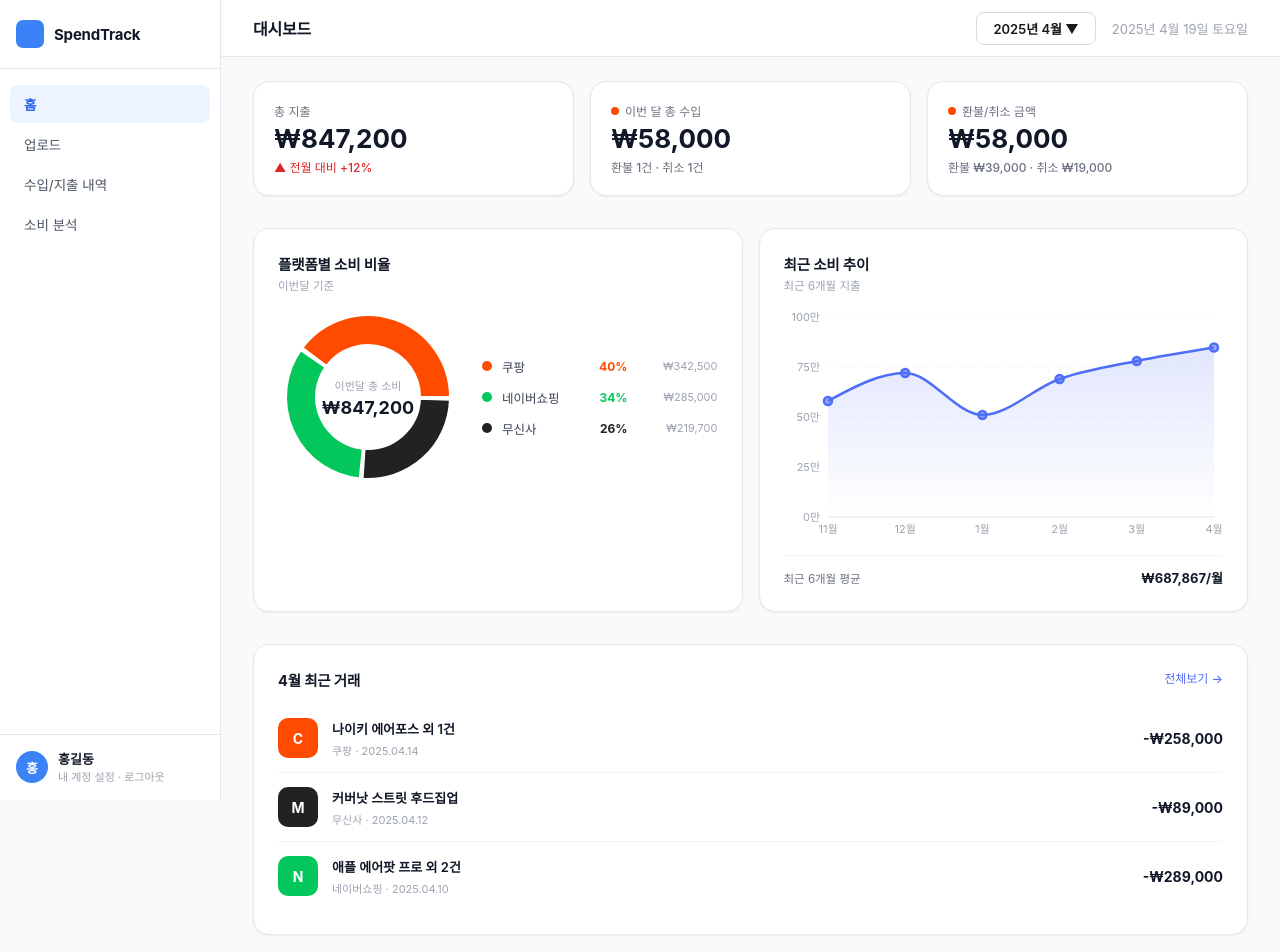
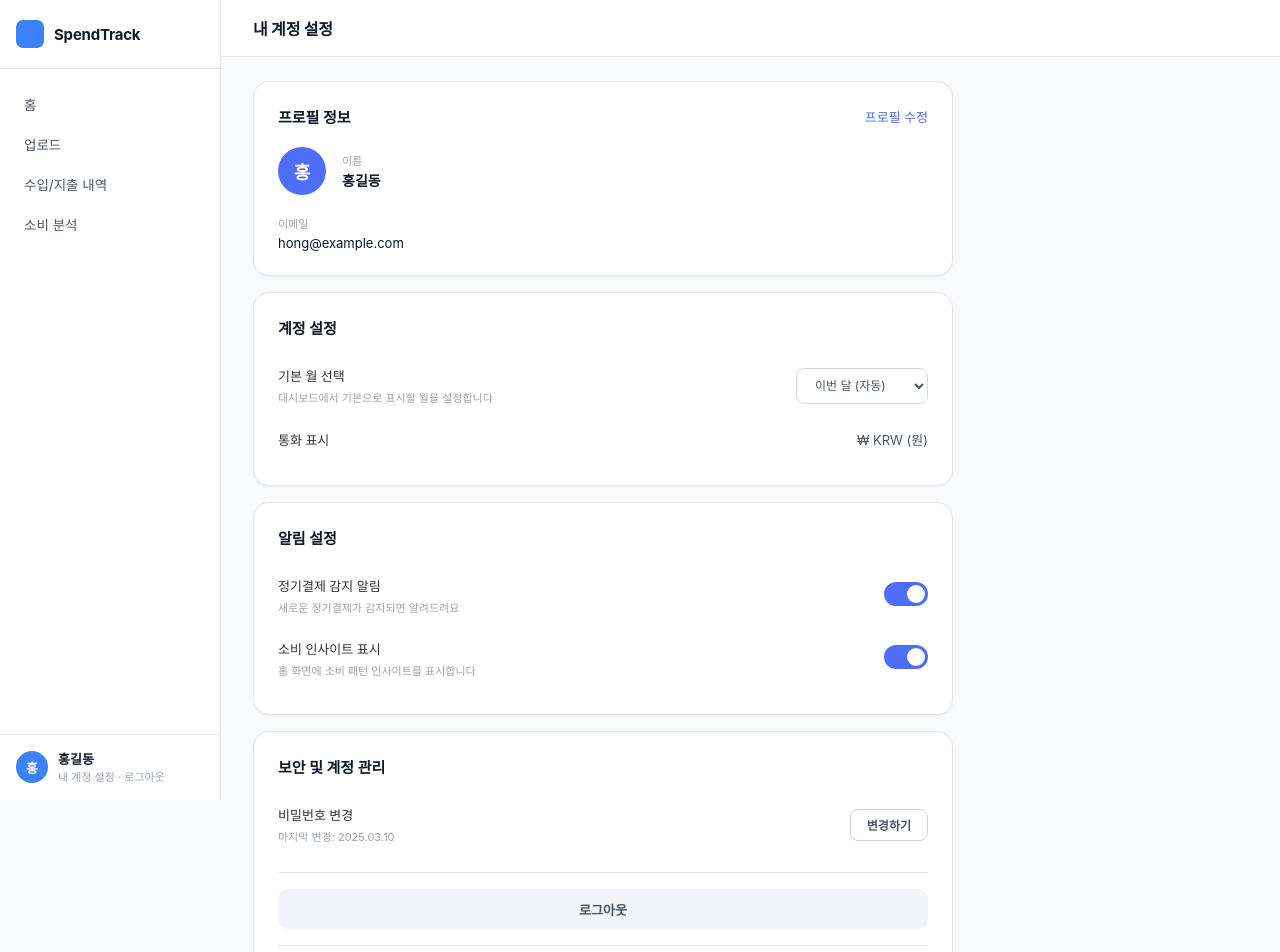
Before and after one commit to Song991123/spendtrack, a React (Vite) app: page /settings in a window 1280 px wide. Before the commit this address led to /. Shown: the top 952 px of the page. Built offline with nearby package versions, Linux system fonts and the light colour scheme.

Commit message:
feat: add settings page

```diff
--- a/src/App.tsx
+++ b/src/App.tsx
@@ -8,6 +8,7 @@ import { OcrUploadPage } from "./pages/OcrUploadPage";
 import { OcrEditPage } from "./pages/OcrEditPage";
 import { TransactionsPage } from "./pages/TransactionsPage";
 import { AnalysisPage } from "./pages/AnalysisPage";
+import { SettingsPage } from "./pages/SettingsPage";
 
 function App() {
   return (
@@ -22,6 +23,7 @@ function App() {
         <Route path="/ocr-edit" element={<OcrEditPage />} />
         <Route path="/transactions" element={<TransactionsPage />} />
         <Route path="/analysis" element={<AnalysisPage />} />
+        <Route path="/settings" element={<SettingsPage />} />
         <Route path="*" element={<Navigate to="/" replace />} />
       </Routes>
     </BrowserRouter>
--- a/src/components/layout/AppShell.tsx
+++ b/src/components/layout/AppShell.tsx
@@ -5,7 +5,12 @@ import { Sidebar } from "./Sidebar";
 import { TopHeader } from "./TopHeader";
 import { media } from "../../tokens/breakpoints";
 
-export type NavKey = "home" | "upload" | "transactions" | "analysis";
+export type NavKey =
+  | "home"
+  | "upload"
+  | "transactions"
+  | "analysis"
+  | "settings";
 
 interface AppShellProps {
   activeNav: NavKey;
@@ -131,6 +136,12 @@ export const AppShell = ({
           >
             분석
           </MobileNavItem>
+          <MobileNavItem
+            $active={activeNav === "settings"}
+            onClick={() => navigate("/settings")}
+          >
+            설정
+          </MobileNavItem>
           <MobileNavDivider />
           <MobileNavItem type="button" onClick={() => navigate("/login")}>
             로그아웃
--- a/src/components/layout/Sidebar.tsx
+++ b/src/components/layout/Sidebar.tsx
@@ -8,7 +8,11 @@ interface SidebarProps {
   user: { name: string; initial: string };
 }
 
-const NAV_ITEMS: { key: NavKey; label: string; path: string }[] = [
+const NAV_ITEMS: Array<{
+  key: Exclude<NavKey, "settings">;
+  label: string;
+  path: string;
+}> = [
   { key: "home", label: "홈", path: "/" },
   { key: "upload", label: "업로드", path: "/upload" },
   { key: "transactions", label: "수입/지출 내역", path: "/transactions" },
@@ -126,7 +130,7 @@ const UserMeta = styled.div`
   }
 `;
 
-const LogoutLink = styled.button`
+const SubLink = styled.button`
   background: none;
   border: none;
   padding: 0;
@@ -171,10 +175,13 @@ export const Sidebar = ({ activeNav, user }: SidebarProps) => {
         <UserMeta>
           <span className="name">{user.name}</span>
           <span className="sub">
-            내 계정 설정 ·{" "}
-            <LogoutLink type="button" onClick={handleLogout}>
+            <SubLink type="button" onClick={() => navigate("/settings")}>
+              내 계정 설정
+            </SubLink>
+            {" · "}
+            <SubLink type="button" onClick={handleLogout}>
               로그아웃
-            </LogoutLink>
+            </SubLink>
           </span>
         </UserMeta>
       </Footer>
--- /dev/null
+++ b/src/pages/SettingsPage.tsx
@@ -0,0 +1,390 @@
+import { useState } from "react";
+import { useNavigate } from "react-router-dom";
+import styled from "styled-components";
+import { AppShell } from "../components/layout/AppShell";
+import { Card } from "../components/primitives/Card";
+import { media } from "../tokens/breakpoints";
+
+const ContentWrapper = styled.div`
+  max-width: 700px;
+  width: 100%;
+  display: flex;
+  flex-direction: column;
+  gap: 16px;
+
+  ${media.mobile} {
+    max-width: 100%;
+  }
+`;
+
+const SectionHeader = styled.div`
+  display: flex;
+  justify-content: space-between;
+  align-items: center;
+  margin-bottom: 20px;
+  gap: 12px;
+`;
+
+const SectionTitle = styled.h2`
+  margin: 0;
+  font-size: 15px;
+  font-weight: 700;
+  color: #111827;
+`;
+
+const EditLink = styled.button`
+  font-size: 13px;
+  font-weight: 500;
+  color: #4f6ef7;
+  cursor: pointer;
+  background: none;
+  border: none;
+  padding: 0;
+  font-family: inherit;
+`;
+
+const ProfileRow = styled.div`
+  display: flex;
+  align-items: center;
+  gap: 16px;
+
+  ${media.mobile} {
+    flex-direction: column;
+    align-items: flex-start;
+  }
+`;
+
+const Avatar = styled.div`
+  width: 48px;
+  height: 48px;
+  border-radius: 24px;
+  background: #4f6ef7;
+  color: #ffffff;
+  font-size: 18px;
+  font-weight: 700;
+  display: flex;
+  align-items: center;
+  justify-content: center;
+  flex-shrink: 0;
+`;
+
+const ProfileInfo = styled.div`
+  display: flex;
+  flex-direction: column;
+  gap: 2px;
+`;
+
+const FieldRow = styled.div`
+  display: flex;
+  flex-direction: column;
+  gap: 4px;
+`;
+
+const InfoLabel = styled.span`
+  font-size: 11px;
+  color: #9ca3af;
+  font-weight: 400;
+`;
+
+const NameValue = styled.span`
+  font-size: 14px;
+  color: #111827;
+  font-weight: 600;
+`;
+
+const InfoValue = styled.span`
+  font-size: 13px;
+  color: #111827;
+  font-weight: 400;
+`;
+
+const SettingRow = styled.div`
+  display: flex;
+  justify-content: space-between;
+  align-items: center;
+  padding: 12px 0;
+  gap: 16px;
+
+  ${media.mobile} {
+    flex-direction: column;
+    align-items: flex-start;
+    gap: 12px;
+  }
+`;
+
+const SettingLeft = styled.div`
+  display: flex;
+  flex-direction: column;
+  gap: 4px;
+`;
+
+const SettingLabel = styled.span`
+  font-size: 13px;
+  font-weight: 500;
+  color: #333333;
+`;
+
+const SettingDesc = styled.span`
+  font-size: 11px;
+  color: #9ca3af;
+`;
+
+const SettingRight = styled.div`
+  flex-shrink: 0;
+
+  ${media.mobile} {
+    align-self: flex-start;
+  }
+`;
+
+const SettingValue = styled.span`
+  font-size: 13px;
+  color: #4b5563;
+`;
+
+const SelectBox = styled.select`
+  height: 36px;
+  padding: 0 14px;
+  border: 1px solid #d9d9d9;
+  border-radius: 8px;
+  font-size: 12px;
+  color: #4b5563;
+  background: #ffffff;
+  cursor: pointer;
+  min-width: 132px;
+  font-family: inherit;
+`;
+
+const ToggleTrack = styled.button<{ $checked: boolean }>`
+  width: 44px;
+  height: 24px;
+  border-radius: 12px;
+  cursor: pointer;
+  background: ${({ $checked }) => ($checked ? "#4F6EF7" : "#D1D5DB")};
+  position: relative;
+  transition: background 0.2s ease;
+  border: none;
+  padding: 0;
+`;
+
+const ToggleThumb = styled.span<{ $checked: boolean }>`
+  width: 18px;
+  height: 18px;
+  border-radius: 9px;
+  background: #ffffff;
+  position: absolute;
+  top: 3px;
+  left: ${({ $checked }) => ($checked ? "23px" : "3px")};
+  transition: left 0.2s ease;
+`;
+
+interface ToggleProps {
+  checked: boolean;
+  onChange: () => void;
+}
+
+const Toggle = ({ checked, onChange }: ToggleProps) => (
+  <ToggleTrack type="button" $checked={checked} onClick={onChange}>
+    <ToggleThumb $checked={checked} />
+  </ToggleTrack>
+);
+
+const SecondaryBtn = styled.button`
+  height: 32px;
+  padding: 0 16px;
+  border: 1px solid #d1d5db;
+  border-radius: 8px;
+  background: #ffffff;
+  color: #4b5563;
+  font-size: 12px;
+  font-weight: 600;
+  cursor: pointer;
+  font-family: inherit;
+`;
+
+const Divider = styled.div`
+  height: 1px;
+  background: #e5e7eb;
+  margin: 16px 0;
+`;
+
+const LogoutButton = styled.button`
+  width: 100%;
+  height: 40px;
+  border-radius: 10px;
+  border: none;
+  background: #f2f4f8;
+  color: #4b5563;
+  font-size: 13px;
+  font-weight: 600;
+  cursor: pointer;
+  font-family: inherit;
+`;
+
+const DangerRow = styled.div`
+  display: flex;
+  justify-content: space-between;
+  align-items: center;
+  gap: 16px;
+
+  ${media.mobile} {
+    flex-direction: column;
+    align-items: flex-start;
+  }
+`;
+
+const DangerLeft = styled.div`
+  display: flex;
+  flex-direction: column;
+  gap: 4px;
+`;
+
+const DangerLabel = styled.span`
+  font-size: 13px;
+  font-weight: 500;
+  color: #e54d4d;
+`;
+
+const DangerLink = styled.button`
+  font-size: 12px;
+  font-weight: 500;
+  color: #e54d4d;
+  cursor: pointer;
+  background: none;
+  border: none;
+  padding: 0;
+  font-family: inherit;
+`;
+
+export const SettingsPage = () => {
+  const navigate = useNavigate();
+  const [defaultMonth, setDefaultMonth] = useState("auto");
+  const [recurringAlert, setRecurringAlert] = useState(true);
+  const [insightEnabled, setInsightEnabled] = useState(true);
+
+  return (
+    <AppShell activeNav="settings" title="내 계정 설정">
+      <ContentWrapper>
+        <Card padding={24}>
+          <SectionHeader>
+            <SectionTitle>프로필 정보</SectionTitle>
+            <EditLink type="button">프로필 수정</EditLink>
+          </SectionHeader>
+
+          <ProfileRow>
+            <Avatar>홍</Avatar>
+            <ProfileInfo>
+              <InfoLabel>이름</InfoLabel>
+              <NameValue>홍길동</NameValue>
+            </ProfileInfo>
+          </ProfileRow>
+
+          <FieldRow style={{ marginTop: 20 }}>
+            <InfoLabel>이메일</InfoLabel>
+            <InfoValue>hong@example.com</InfoValue>
+          </FieldRow>
+        </Card>
+
+        <Card padding={24}>
+          <SectionTitle style={{ marginBottom: 16 }}>계정 설정</SectionTitle>
+
+          <SettingRow>
+            <SettingLeft>
+              <SettingLabel>기본 월 선택</SettingLabel>
+              <SettingDesc>
+                대시보드에서 기본으로 표시할 월을 설정합니다
+              </SettingDesc>
+            </SettingLeft>
+            <SettingRight>
+              <SelectBox
+                value={defaultMonth}
+                onChange={(event) => setDefaultMonth(event.target.value)}
+              >
+                <option value="auto">이번 달 (자동)</option>
+                <option value="2025-04">2025년 4월</option>
+                <option value="2025-03">2025년 3월</option>
+              </SelectBox>
+            </SettingRight>
+          </SettingRow>
+
+          <SettingRow>
+            <SettingLeft>
+              <SettingLabel>통화 표시</SettingLabel>
+            </SettingLeft>
+            <SettingRight>
+              <SettingValue>₩ KRW (원)</SettingValue>
+            </SettingRight>
+          </SettingRow>
+        </Card>
+
+        <Card padding={24}>
+          <SectionTitle style={{ marginBottom: 16 }}>알림 설정</SectionTitle>
+
+          <SettingRow>
+            <SettingLeft>
+              <SettingLabel>정기결제 감지 알림</SettingLabel>
+              <SettingDesc>
+                새로운 정기결제가 감지되면 알려드려요
+              </SettingDesc>
+            </SettingLeft>
+            <SettingRight>
+              <Toggle
+                checked={recurringAlert}
+                onChange={() => setRecurringAlert(!recurringAlert)}
+              />
+            </SettingRight>
+          </SettingRow>
+
+          <SettingRow>
+            <SettingLeft>
+              <SettingLabel>소비 인사이트 표시</SettingLabel>
+              <SettingDesc>
+                홈 화면에 소비 패턴 인사이트를 표시합니다
+              </SettingDesc>
+            </SettingLeft>
+            <SettingRight>
+              <Toggle
+                checked={insightEnabled}
+                onChange={() => setInsightEnabled(!insightEnabled)}
+              />
+            </SettingRight>
+          </SettingRow>
+        </Card>
+
+        <Card padding={24}>
+          <SectionTitle style={{ marginBottom: 16 }}>
+            보안 및 계정 관리
+          </SectionTitle>
+
+          <SettingRow>
+            <SettingLeft>
+              <SettingLabel>비밀번호 변경</SettingLabel>
+              <SettingDesc>마지막 변경: 2025.03.10</SettingDesc>
+            </SettingLeft>
+            <SettingRight>
+              <SecondaryBtn type="button">변경하기</SecondaryBtn>
+            </SettingRight>
+          </SettingRow>
+
+          <Divider />
+
+          <LogoutButton type="button" onClick={() => navigate("/login")}>
+            로그아웃
+          </LogoutButton>
+
+          <Divider />
+
+          <DangerRow>
+            <DangerLeft>
+              <DangerLabel>회원탈퇴</DangerLabel>
+              <SettingDesc>
+                탈퇴 시 모든 거래 내역과 OCR 데이터가 삭제됩니다
+              </SettingDesc>
+            </DangerLeft>
+            <DangerLink type="button">탈퇴하기 →</DangerLink>
+          </DangerRow>
+        </Card>
+      </ContentWrapper>
+    </AppShell>
+  );
+};
```
